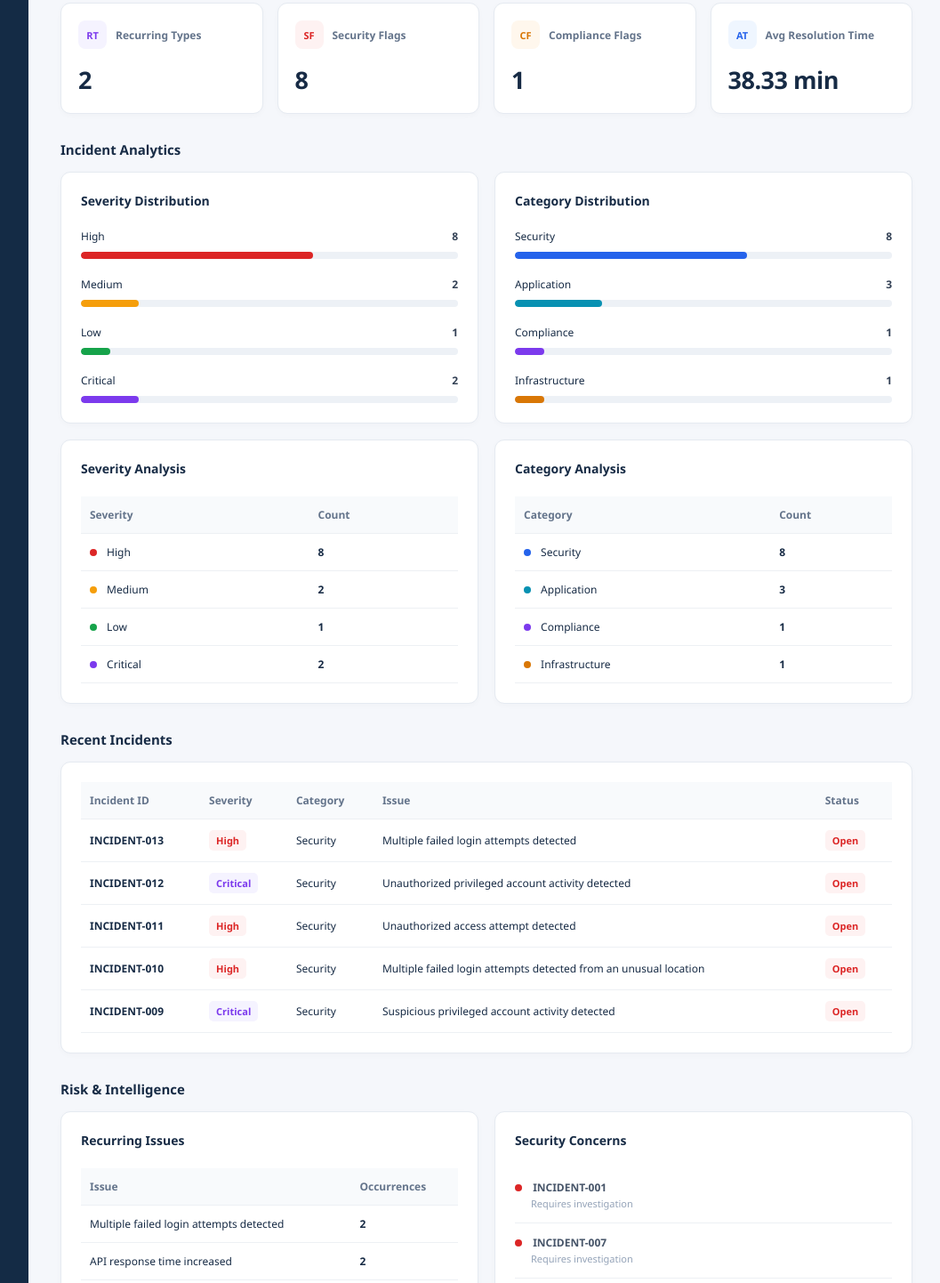
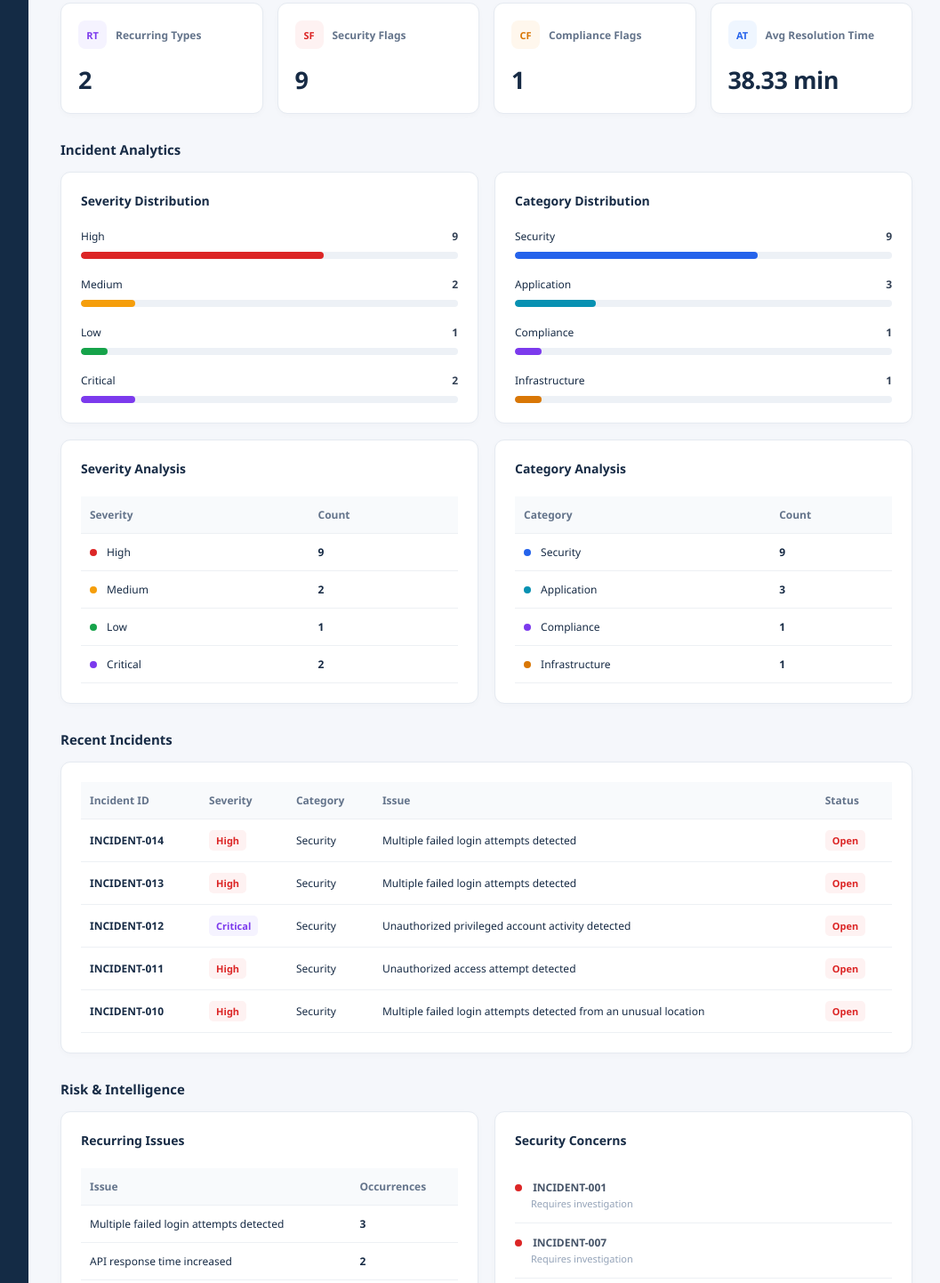
Before and after one commit to gaddamdheeraj/AI-Incident-Intelligence, a plain HTML site: page index.html in a window 1280 px wide. Shown: the part 328-1770 px from the top of the page at 89% size, without its empty margins (218-1275 px from the left). Drawn offline with Linux system fonts and the light colour scheme.

Commit message:
Update incident intelligence dashboard

```diff
--- a/index.html
+++ b/index.html
@@ -520,7 +520,7 @@ li:last-child {
                 <span class="metric-icon blue">TI</span>
                 <span class="metric-label">Total Issues</span>
             </div>
-            <div class="metric-value">13</div>
+            <div class="metric-value">14</div>
         </article>
 
         <article class="metric-card">
@@ -528,7 +528,7 @@ li:last-child {
                 <span class="metric-icon orange">OI</span>
                 <span class="metric-label">Open Issues</span>
             </div>
-            <div class="metric-value">10</div>
+            <div class="metric-value">11</div>
         </article>
 
         <article class="metric-card">
@@ -536,7 +536,7 @@ li:last-child {
                 <span class="metric-icon red">HS</span>
                 <span class="metric-label">High Severity</span>
             </div>
-            <div class="metric-value">8</div>
+            <div class="metric-value">9</div>
         </article>
 
         <article class="metric-card">
@@ -560,7 +560,7 @@ li:last-child {
                 <span class="metric-icon red">SF</span>
                 <span class="metric-label">Security Flags</span>
             </div>
-            <div class="metric-value">8</div>
+            <div class="metric-value">9</div>
         </article>
 
         <article class="metric-card">
@@ -592,11 +592,11 @@ li:last-child {
             <div class="bar-item">
                 <div class="bar-heading">
                     <span>High</span>
-                    <strong>8</strong>
+                    <strong>9</strong>
                 </div>
                 <div class="bar-track">
                     <div class="bar-fill"
-                         style="width:61.5%;background:#dc2626">
+                         style="width:64.3%;background:#dc2626">
                     </div>
                 </div>
             </div>
@@ -608,7 +608,7 @@ li:last-child {
                 </div>
                 <div class="bar-track">
                     <div class="bar-fill"
-                         style="width:15.4%;background:#f59e0b">
+                         style="width:14.3%;background:#f59e0b">
                     </div>
                 </div>
             </div>
@@ -620,7 +620,7 @@ li:last-child {
                 </div>
                 <div class="bar-track">
                     <div class="bar-fill"
-                         style="width:7.7%;background:#16a34a">
+                         style="width:7.1%;background:#16a34a">
                     </div>
                 </div>
             </div>
@@ -632,7 +632,7 @@ li:last-child {
                 </div>
                 <div class="bar-track">
                     <div class="bar-fill"
-                         style="width:15.4%;background:#7c3aed">
+                         style="width:14.3%;background:#7c3aed">
                     </div>
                 </div>
             </div>
@@ -645,11 +645,11 @@ li:last-child {
             <div class="bar-item">
                 <div class="bar-heading">
                     <span>Security</span>
-                    <strong>8</strong>
+                    <strong>9</strong>
                 </div>
                 <div class="bar-track">
                     <div class="bar-fill"
-                         style="width:61.5%;background:#2563eb">
+                         style="width:64.3%;background:#2563eb">
                     </div>
                 </div>
             </div>
@@ -661,7 +661,7 @@ li:last-child {
                 </div>
                 <div class="bar-track">
                     <div class="bar-fill"
-                         style="width:23.1%;background:#0891b2">
+                         style="width:21.4%;background:#0891b2">
                     </div>
                 </div>
             </div>
@@ -673,7 +673,7 @@ li:last-child {
                 </div>
                 <div class="bar-track">
                     <div class="bar-fill"
-                         style="width:7.7%;background:#7c3aed">
+                         style="width:7.1%;background:#7c3aed">
                     </div>
                 </div>
             </div>
@@ -685,7 +685,7 @@ li:last-child {
                 </div>
                 <div class="bar-track">
                     <div class="bar-fill"
-                         style="width:7.7%;background:#d97706">
+                         style="width:7.1%;background:#d97706">
                     </div>
                 </div>
             </div>
@@ -704,7 +704,7 @@ li:last-child {
                 <span class="dot" style="background:#dc2626"></span>
                 High
             </td>
-            <td><strong>8</strong></td>
+            <td><strong>9</strong></td>
         </tr>
 
         <tr>
@@ -744,7 +744,7 @@ li:last-child {
                 <span class="dot" style="background:#2563eb"></span>
                 Security
             </td>
-            <td><strong>8</strong></td>
+            <td><strong>9</strong></td>
         </tr>
 
         <tr>
@@ -788,6 +788,22 @@ li:last-child {
                         <th>Issue</th>
                         <th>Status</th>
                     </tr>
+
+            <tr>
+                <td><strong>INCIDENT-014</strong></td>
+                <td>
+                    <span class="severity-badge high">
+                        High
+                    </span>
+                </td>
+                <td>Security</td>
+                <td>Multiple failed login attempts detected</td>
+                <td>
+                    <span class="status-badge status-open">
+                        Open
+                    </span>
+                </td>
+            </tr>
 
             <tr>
                 <td><strong>INCIDENT-013</strong></td>
@@ -853,22 +869,6 @@ li:last-child {
                 </td>
             </tr>
 
-            <tr>
-                <td><strong>INCIDENT-009</strong></td>
-                <td>
-                    <span class="severity-badge critical">
-                        Critical
-                    </span>
-                </td>
-                <td>Security</td>
-                <td>Suspicious privileged account activity detected</td>
-                <td>
-                    <span class="status-badge status-open">
-                        Open
-                    </span>
-                </td>
-            </tr>
-
                 </table>
             </article>
         </section>
@@ -881,7 +881,7 @@ li:last-child {
                     <h3>Recurring Issues</h3>
                     <table>
                         <tr><th>Issue</th><th>Occurrences</th></tr>
-                        <tr><td>Multiple failed login attempts detected</td><td><strong>2</strong></td></tr><tr><td>API response time increased</td><td><strong>2</strong></td></tr>
+                        <tr><td>Multiple failed login attempts detected</td><td><strong>3</strong></td></tr><tr><td>API response time increased</td><td><strong>2</strong></td></tr>
                     </table>
                 </article>
 
@@ -935,6 +935,12 @@ li:last-child {
             <strong>INCIDENT-013</strong>
             <span class="review-label">Requires investigation</span>
         </li>
+
+        <li>
+            <span class="status-dot danger"></span>
+            <strong>INCIDENT-014</strong>
+            <span class="review-label">Requires investigation</span>
+        </li>
         </ul>
                 </article>
             </div>
```
